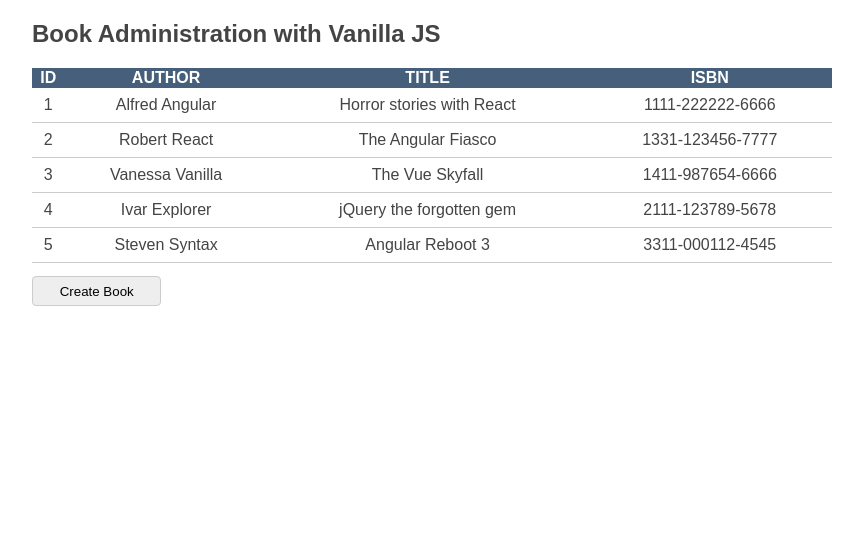
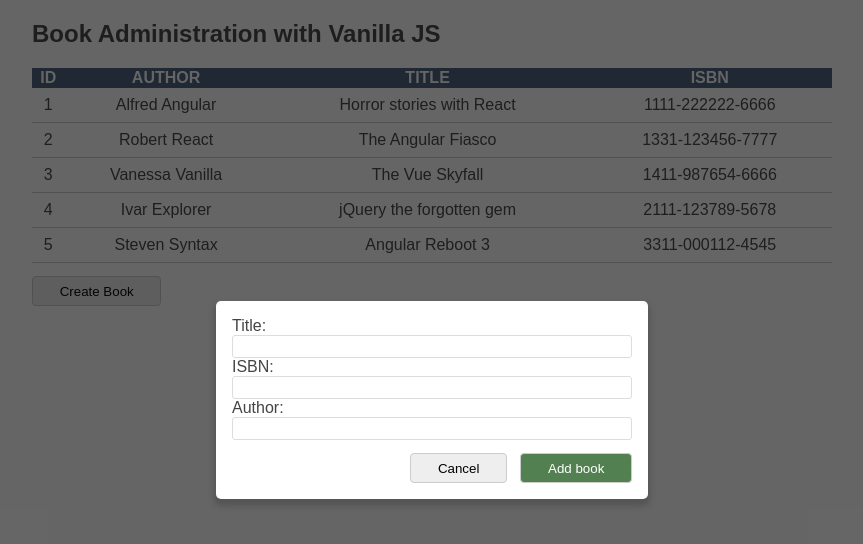
Before and after one commit to olavgg/vanillajs, a plain HTML site: page example2/books.html in a window 1280 px wide. Both pictures are taken after a click on the button "Create Book". Shown: the whole page, without its empty margins (208-1071 px from the left). Drawn offline with Linux system fonts and the light colour scheme.

Commit message:
commit wip

```diff
--- a/example2/books.html
+++ b/example2/books.html
@@ -6,6 +6,8 @@
 	<link type="text/css" rel="stylesheet" href="css/style.css"/>
 </head>
 <body>
+
+<div id="grey-modal-background" class="hidden"></div>
 
 <section>
 	<h1>Book Administration with Vanilla JS</h1>
--- a/example2/css/style.css
+++ b/example2/css/style.css
@@ -37,10 +37,59 @@ button{
 	border: 1px solid #ccc;
 	background: #eee;
 	padding: 0.5em 2em;
-	margin: 1em 0;
+	margin-top: 1em;
 	border-radius: 4px;
 }
 button:hover{
 	background: #e2e2e2;
 	cursor: pointer;
 }
+
+div#grey-modal-background{
+	position: absolute;
+	left: 0;
+	top: 0;
+	background: rgba(8, 8, 8, 0.62);
+	height: 100vh;
+	width: 100%;
+	z-index: 10;
+	display: flex;
+	justify-content: center;
+	align-items: center;
+}
+div#grey-modal-background.hidden{
+	display: none;
+}
+form.modal{
+	background: #fff;
+	width: 400px;
+	padding: 1em;
+	border-radius: 5px;
+	box-shadow: 0 5px 5px 2px #555;
+}
+form.modal label{
+	display: block;
+}
+form.modal input{
+	width: 100%;
+	box-sizing: border-box;
+}
+form button{
+	float: right;
+	margin-left: 1em;
+}
+form button.green{
+	background: #528051;
+	color: #fff;
+}
+form button.green:hover{
+	background: #487047;
+}
+form input{
+	border: 1px solid #ddd;
+	border-radius: 3px;
+	padding: 3px 4px;
+}
+form input.error{
+	border: 1px solid #e5635f;
+}
--- a/example2/js/application.js
+++ b/example2/js/application.js
@@ -20,9 +20,6 @@ class Book{
 	}
 
 	updateProperties(obj){
-		for(let i = 0; i < Book.getFields().length; i++){
-
-		}
 		this.id = obj.id;
 		this.author = obj.author;
 		this.title = obj.title;
@@ -58,9 +55,29 @@ class BooksTable{
 		this.tableBodyElement = document.createElement('TBODY');
 		this.tableElement.appendChild(this.tableBodyElement);
 
+		this.buildAddBookBtn();
+	}
+
+	buildAddBookBtn(){
 		// Add book button element
 		this.createBookBtnElement = document.createElement('BUTTON');
 		this.createBookBtnElement.textContent = "Create Book";
+
+		const showCreateBookModalFn = (e) => {
+			const modalContainerEle =
+				document.getElementById('grey-modal-background');
+			modalContainerEle.classList.remove('hidden');
+
+			const createBookForm =
+				new CreateBookForm({
+					action: "#"
+				});
+			createBookForm.render();
+			modalContainerEle.appendChild(createBookForm.formElement);
+		};
+
+		this.createBookBtnElement
+			.addEventListener('click', showCreateBookModalFn);
 	}
 
 	renderHead(){
@@ -99,6 +116,138 @@ class BooksTable{
 
 }
 
+class BaseForm{
+
+	constructor(obj){
+		this.method = obj.method || 'POST';
+		this.action = obj.action || null;
+		this.enctype = obj.enctype || null;
+
+		this.buildDOMElements();
+		this.updateAttributes();
+	}
+
+	buildDOMElements() {
+		this.formElement = document.createElement('FORM');
+
+		this.submitButtonElement = document.createElement('BUTTON');
+		this.submitButtonElement.type = "submit";
+		this.submitButtonElement.textContent = 'Submit';
+	}
+
+	updateAttributes() {
+		this.formElement.method = this.method;
+		this.formElement.action = this.action;
+		if(this.enctype){
+			this.formElement.enctype = this.enctype;
+		}
+	}
+
+	submit(){
+		this.formElement.submit();
+	}
+}
+
+class CreateBookForm extends BaseForm{
+
+	constructor(obj){
+		super(obj);
+
+		this.cancelEventFn = () => {
+			const modalContainerEle =
+				document.getElementById("grey-modal-background");
+			modalContainerEle.innerHTML = "";
+			modalContainerEle.classList.add('hidden');
+		};
+
+		this.submitEventFn = e => {
+			e.preventDefault();
+			this.submit();
+		};
+
+		this.updateFormElement();
+		this.updateSubmitButtonElement();
+		this.buildCancelButton();
+	}
+
+	updateFormElement() {
+		this.formElement.name = "create-book";
+		this.formElement.className = "modal";
+	}
+
+	updateSubmitButtonElement() {
+		this.submitButtonElement.textContent = "Add book";
+		this.submitButtonElement.classList.add('green');
+
+		this.submitButtonElement.addEventListener('click', this.submitEventFn);
+		this.submitButtonElement.addEventListener('keypress', e => {
+			if(document.activeElement === e.target){
+				this.submitEventFn(e);
+			}
+		});
+	}
+
+	buildCancelButton(){
+		this.cancelButtonElement = document.createElement('BUTTON');
+		this.cancelButtonElement.textContent = "Cancel";
+
+		this.cancelButtonElement.addEventListener('click', this.cancelEventFn);
+		this.cancelButtonElement.addEventListener('keypress', e => {
+			if(document.activeElement === e.target){
+				this.cancelEventFn();
+			}
+		});
+	}
+
+	validate(){
+		let isValid = true;
+
+		const formFields =
+			this.formElement.querySelectorAll('input[type="text"]');
+		for(let i = 0; i < formFields.length; i++){
+
+			if(formFields[i].value === ""){
+				isValid = false;
+				if(!formFields[i].classList.contains('error')){
+					formFields[i].classList.add('error');
+				}
+			} else {
+				if(formFields[i].classList.contains('error')){
+					formFields[i].classList.remove('error');
+				}
+			}
+
+		}
+		return isValid;
+	}
+
+	submit(){
+		if(this.validate()){
+			new Book({
+				id: books.length + 2,
+				title: this.formElement.querySelector('input[name="title"]'),
+				author: new Author({name: 'Robert React'}),
+				isbn: "1331-123456-7777"
+			});
+			this.cancelEventFn();
+		}
+	}
+
+	render(){
+		this.formElement.innerHTML = `
+			<label>Title:</label>
+			<input type="text" name="title" value=""/>
+			<label>ISBN:</label>
+			<input type="text" name="isbn" value=""/>
+			<label>Author:</label>
+			<input type="text" name="author.name" value=""/>
+		`;
+
+		this.formElement.appendChild(this.submitButtonElement);
+		this.formElement.appendChild(this.cancelButtonElement);
+	}
+}
+
 function Trait (methods) {
 	this.traits = [methods];
 }
```
